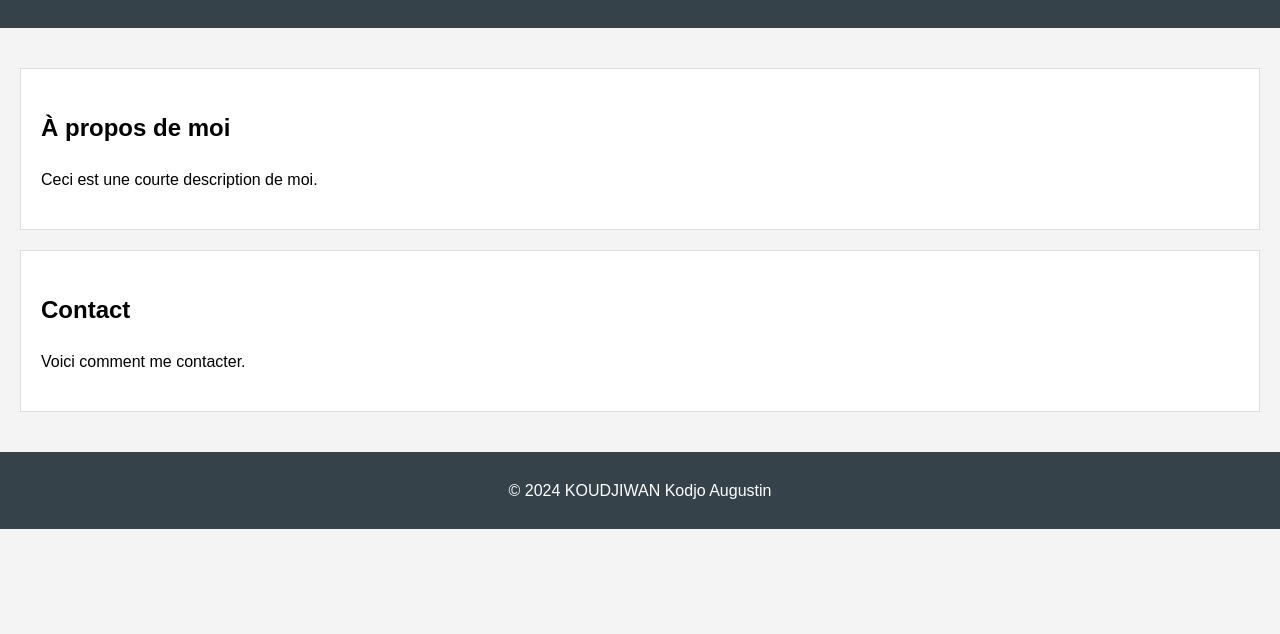
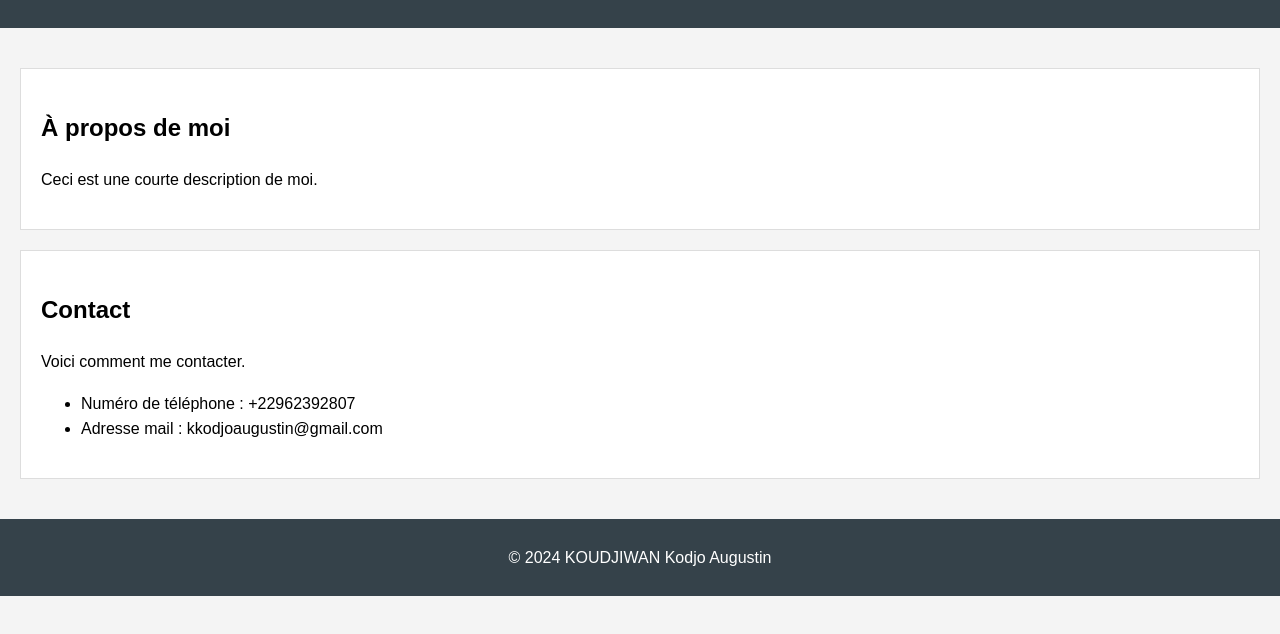
Before and after one commit to CodeurDHonneur/projet_cours, a plain HTML site: page index.html in a window 1280 px wide. Shown: the part 106-740 px from the top of the page. Drawn offline with Linux system fonts and the light colour scheme.

Commit message:
ajout contact

```diff
--- a/index.html
+++ b/index.html
@@ -18,6 +18,10 @@
         <section id="contact">
             <h2>Contact</h2>
             <p>Voici comment me contacter.</p>
+            <ul>
+                <li>Numéro de téléphone : +22962392807</li>
+                <li>Adresse mail : kkodjoaugustin@gmail.com</li>
+            </ul>
         </section>
     </main>
     <footer>
```
